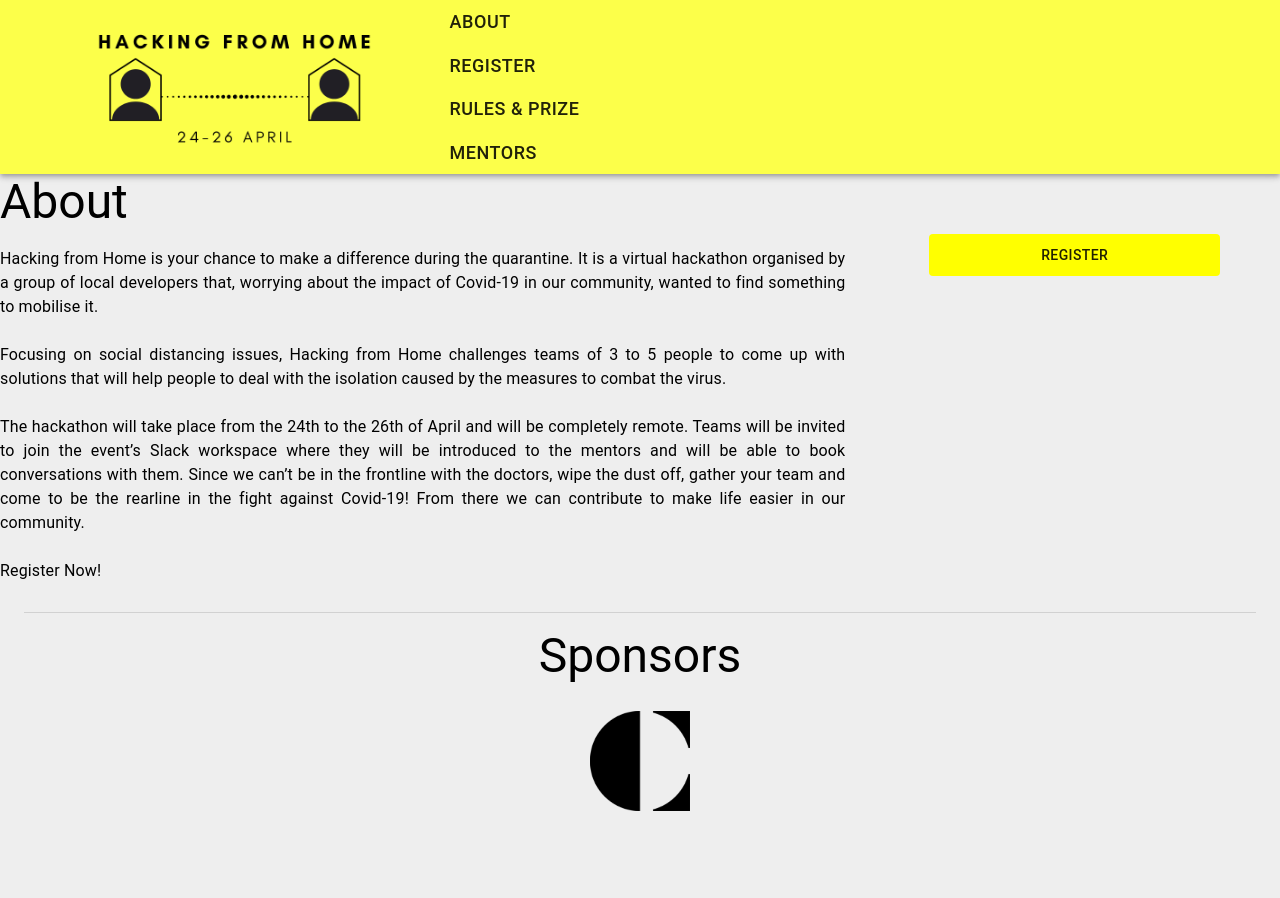
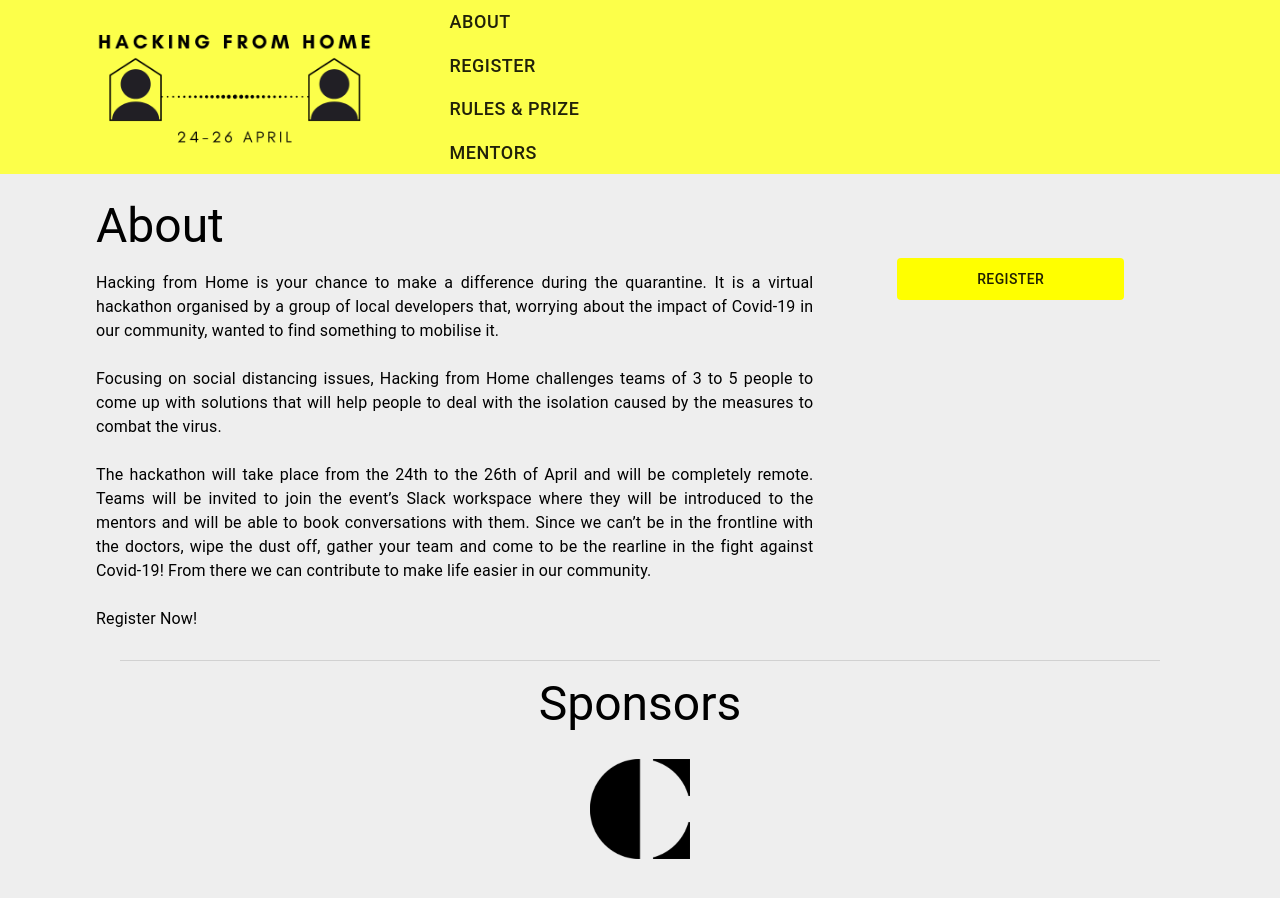
Before and after one commit to hackingfromhome/hackingfromhome.github.io, a React (Create React App) app: page / in a window 1280 px wide. Shown: the top 898 px of the page. Before the commit the page ends 839 px from the top, so only its background shows below. Built offline with nearby package versions, Linux system fonts and the light colour scheme.

Commit message:
Revert "Fix style"
This reverts commit f361ca664adc9d0410f7b9a09a2d1302ee240074.

```diff
--- a/src/home.jsx
+++ b/src/home.jsx
@@ -511,7 +511,7 @@ const Home = () => {
           </Box>
         </Toolbar>
       </AppBar>
-      {/* <div className={classes.root}> */}
+      <div className={classes.root}>
         <Box display={display === ABOUT ? "block" : "none"}>
           <About registerFn={() => setDisplay(REGISTER)} />
         </Box>
@@ -535,7 +535,7 @@ const Home = () => {
             </a>
           </Box>
         </footer>
-      {/* </div> */}
+      </div>
     </>
   );
 };
```
Lines whose indentation alone changed are shown as unchanged.
